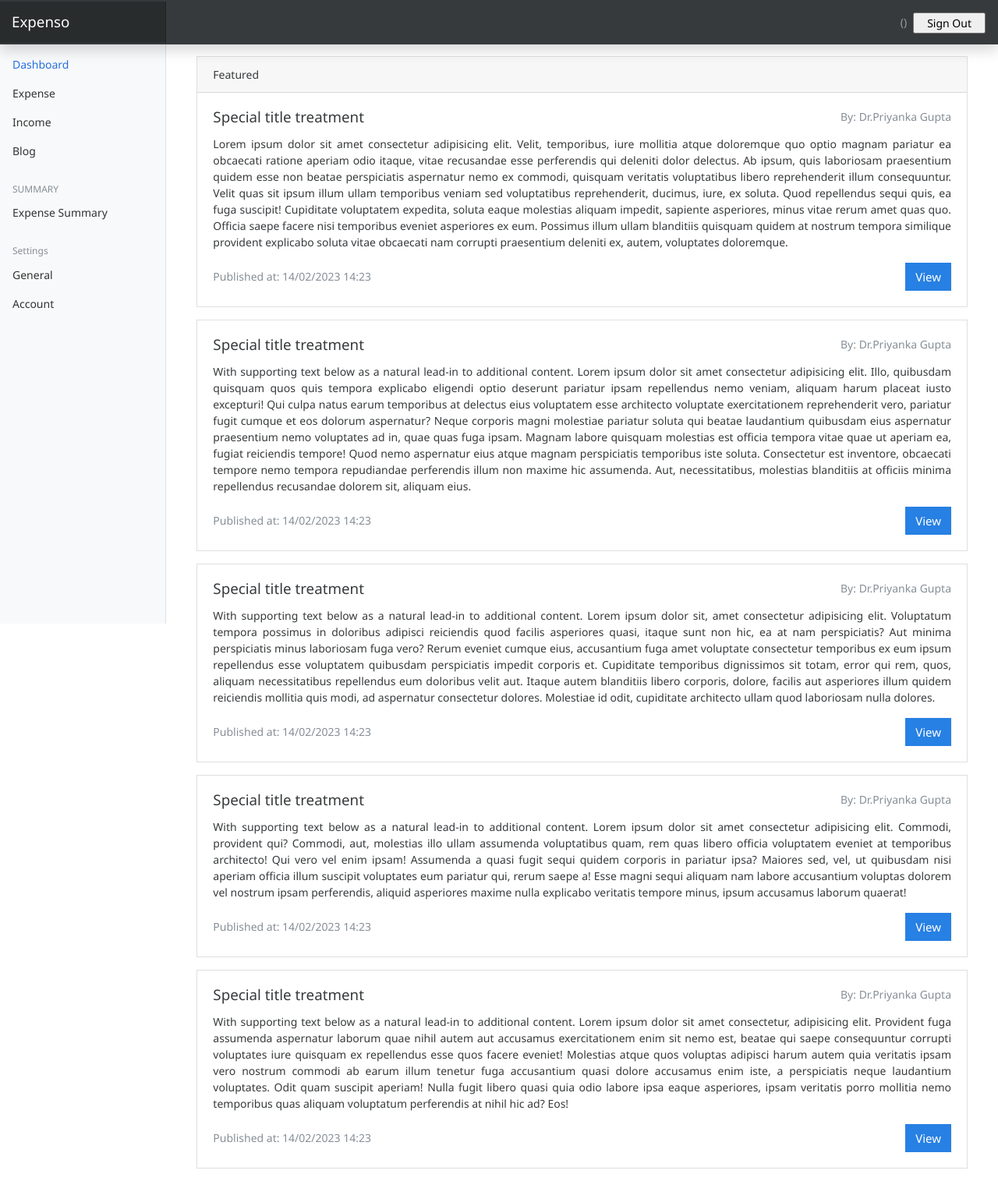
After one commit to Riti03/Income_Expense_Website, a Django app: page /blog/blog-page/ in a window 1280 px wide. The commit adds this page. Shown: the whole page at 78% size. Run offline with Django 3.2, Linux system fonts and the light colour scheme; some libraries are stand-ins or nearby versions.

Commit message:
Added the Blog page UI

```diff
--- a/expensewebsite/expensewebsite/settings.py
+++ b/expensewebsite/expensewebsite/settings.py
@@ -141,4 +141,7 @@ EMAIL_HOST_USER = 'ritimukherjee7@gmail.com'
 EMAIL_USE_TLS = True
 DEFAULT_FROM_EMAIL = 'ritimukherjee7@gmail.com'
 EMAIL_PORT = 587
-EMAIL_HOST_PASSWORD = 'ymhwbremvfsqmtfl'
+EMAIL_HOST_PASSWORD = 'tuwerkmavutzsfwt'
+
+
+DEFAULT_AUTO_FIELD =  'django.db.models.AutoField'
--- a/expensewebsite/expensewebsite/urls.py
+++ b/expensewebsite/expensewebsite/urls.py
@@ -20,6 +20,8 @@ urlpatterns = [
     path('',include('expense.urls')),
     path('authentication/',include('authentication.urls')),
     path('preferences/', include('userpreferences.urls')),
-     path('income/', include('userincome.urls')),
+    path('income/', include('userincome.urls')),
+    path('blog/', include('userincome.urls')),
     path('admin/', admin.site.urls),
+
 ]
--- /dev/null
+++ b/expensewebsite/templates/income/blog.html
@@ -0,0 +1,121 @@
+{% extends 'base.html' %}
+{% load static %}
+
+{% block content %}
+<div class="container mt-4">
+
+    <div class="card my-2">
+        <div class="card-header">
+          Featured
+        </div>
+        <div class="card-body">
+            <div class="row">
+                <div class="col-6">
+                    <h5 class="card-title" style="font-weight: 500;">Special title treatment</h5>
+                </div>
+                <div class="col-6">
+                    <span class="text-muted" style="float: right;">By: Dr.Priyanka Gupta</span>
+                </div>
+            </div>
+
+          <p class="card-text" style="text-align: justify;">Lorem ipsum dolor sit amet consectetur adipisicing elit. Velit, temporibus, iure mollitia atque doloremque quo optio magnam pariatur ea obcaecati ratione aperiam odio itaque, vitae recusandae esse perferendis qui deleniti dolor delectus. Ab ipsum, quis laboriosam praesentium quidem esse non beatae perspiciatis aspernatur nemo ex commodi, quisquam veritatis voluptatibus libero reprehenderit illum consequuntur. Velit quas sit ipsum illum ullam temporibus veniam sed voluptatibus reprehenderit, ducimus, iure, ex soluta. Quod repellendus sequi quis, ea fuga suscipit! Cupiditate voluptatem expedita, soluta eaque molestias aliquam impedit, sapiente asperiores, minus vitae rerum amet quas quo. Officia saepe facere nisi temporibus eveniet asperiores ex eum. Possimus illum ullam blanditiis quisquam quidem at nostrum tempora similique provident explicabo soluta vitae obcaecati nam corrupti praesentium deleniti ex, autem, voluptates doloremque.</p>
+          <div class="row">
+            <div class="col-6 d-flex align-items-center">
+                <span class="text-muted">Published at: 14/02/2023 14:23</span>
+            </div>
+            <div class="col-6">
+                <a href="#" class="btn btn-primary" style="float: right;">View</a>
+            </div>
+          </div>
+        </div>
+      </div>
+      <div class="card my-3">
+        <div class="card-body">
+            <div class="row">
+                <div class="col-6">
+                    <h5 class="card-title" style="font-weight: 500;">Special title treatment</h5>
+                </div>
+                <div class="col-6">
+                    <span class="text-muted" style="float: right;">By: Dr.Priyanka Gupta</span>
+                </div>
+            </div>
+          <p class="card-text"style="text-align: justify;">With supporting text below as a natural lead-in to additional content. Lorem ipsum dolor sit amet consectetur adipisicing elit. Illo, quibusdam quisquam quos quis tempora explicabo eligendi optio deserunt pariatur ipsam repellendus nemo veniam, aliquam harum placeat iusto excepturi! Qui culpa natus earum temporibus at delectus eius voluptatem esse architecto voluptate exercitationem reprehenderit vero, pariatur fugit cumque et eos dolorum aspernatur? Neque corporis magni molestiae pariatur soluta qui beatae laudantium quibusdam eius aspernatur praesentium nemo voluptates ad in, quae quas fuga ipsam. Magnam labore quisquam molestias est officia tempora vitae quae ut aperiam ea, fugiat reiciendis tempore! Quod nemo aspernatur eius atque magnam perspiciatis temporibus iste soluta. Consectetur est inventore, obcaecati tempore nemo tempora repudiandae perferendis illum non maxime hic assumenda. Aut, necessitatibus, molestias blanditiis at officiis minima repellendus recusandae dolorem sit, aliquam eius.</p>
+          <div class="row">
+            <div class="col-6 d-flex align-items-center">
+                <span class="text-muted">Published at: 14/02/2023 14:23</span>
+            </div>
+            <div class="col-6">
+                <a href="#" class="btn btn-primary" style="float: right;">View</a>
+            </div>
+          </div>
+        </div>
+      </div>
+      <div class="card my-3">
+        <div class="card-body">
+            <div class="row">
+                <div class="col-6">
+                    <h5 class="card-title" style="font-weight: 500;">Special title treatment</h5>
+                </div>
+                <div class="col-6">
+                    <span class="text-muted" style="float: right;">By: Dr.Priyanka Gupta</span>
+                </div>
+            </div>
+          <p class="card-text" style="text-align: justify;">With supporting text below as a natural lead-in to additional content. Lorem ipsum dolor sit, amet consectetur adipisicing elit. Voluptatum tempora possimus in doloribus adipisci reiciendis quod facilis asperiores quasi, itaque sunt non hic, ea at nam perspiciatis? Aut minima perspiciatis minus laboriosam fuga vero? Rerum eveniet cumque eius, accusantium fuga amet voluptate consectetur temporibus ex eum ipsum repellendus esse voluptatem quibusdam perspiciatis impedit corporis et. Cupiditate temporibus dignissimos sit totam, error qui rem, quos, aliquam necessitatibus repellendus eum doloribus velit aut. Itaque autem blanditiis libero corporis, dolore, facilis aut asperiores illum quidem reiciendis mollitia quis modi, ad aspernatur consectetur dolores. Molestiae id odit, cupiditate architecto ullam quod laboriosam nulla dolores.</p>
+          <div class="row">
+            <div class="col-6 d-flex align-items-center">
+                <span class="text-muted">Published at: 14/02/2023 14:23</span>
+            </div>
+            <div class="col-6">
+                <a href="#" class="btn btn-primary" style="float: right;">View</a>
+            </div>
+          </div>
+        </div>
+      </div>
+      <div class="card my-3">
+        <div class="card-body">
+            <div class="row">
+                <div class="col-6">
+                    <h5 class="card-title" style="font-weight: 500;">Special title treatment</h5>
+                </div>
+                <div class="col-6">
+                    <span class="text-muted" style="float: right;">By: Dr.Priyanka Gupta</span>
+                </div>
+            </div>
+          <p class="card-text" style="text-align: justify;">With supporting text below as a natural lead-in to additional content. Lorem ipsum dolor sit amet consectetur adipisicing elit. Commodi, provident qui? Commodi, aut, molestias illo ullam assumenda voluptatibus quam, rem quas libero officia voluptatem eveniet at temporibus architecto! Qui vero vel enim ipsam! Assumenda a quasi fugit sequi quidem corporis in pariatur ipsa? Maiores sed, vel, ut quibusdam nisi aperiam officia illum suscipit voluptates eum pariatur qui, rerum saepe a! Esse magni sequi aliquam nam labore accusantium voluptas dolorem vel nostrum ipsam perferendis, aliquid asperiores maxime nulla explicabo veritatis tempore minus, ipsum accusamus laborum quaerat!</p>
+          <div class="row">
+            <div class="col-6 d-flex align-items-center">
+                <span class="text-muted">Published at: 14/02/2023 14:23</span>
+            </div>
+            <div class="col-6">
+                <a href="#" class="btn btn-primary" style="float: right;">View</a>
+            </div>
+          </div>
+        </div>
+      </div>
+      <div class="card my-3">
+        <div class="card-body">
+            <div class="row">
+                <div class="col-6">
+                    <h5 class="card-title" style="font-weight: 500;">Special title treatment</h5>
+                </div>
+                <div class="col-6">
+                    <span class="text-muted" style="float: right;">By: Dr.Priyanka Gupta</span>
+                </div>
+            </div>
+          <p class="card-text" style="text-align: justify;">With supporting text below as a natural lead-in to additional content. Lorem ipsum dolor sit amet consectetur, adipisicing elit. Provident fuga assumenda aspernatur laborum quae nihil autem aut accusamus exercitationem enim sit nemo est, beatae qui saepe consequuntur corrupti voluptates iure quisquam ex repellendus esse quos facere eveniet! Molestias atque quos voluptas adipisci harum autem quia veritatis ipsam vero nostrum commodi ab earum illum tenetur fuga accusantium quasi dolore accusamus enim iste, a perspiciatis neque laudantium voluptates. Odit quam suscipit aperiam! Nulla fugit libero quasi quia odio labore ipsa eaque asperiores, ipsam veritatis porro mollitia nemo temporibus quas aliquam voluptatum perferendis at nihil hic ad? Eos!</p>
+          <div class="row">
+            <div class="col-6 d-flex align-items-center">
+                <span class="text-muted">Published at: 14/02/2023 14:23</span>
+            </div>
+            <div class="col-6">
+                <a href="#" class="btn btn-primary" style="float: right;">View</a>
+            </div>
+          </div>
+        </div>
+      </div>
+</div>
+
+<script src="{%static 'js/searchIncome.js'%}"></script>
+
+
+{% endblock %}
--- a/expensewebsite/templates/partials/_sidebar.html
+++ b/expensewebsite/templates/partials/_sidebar.html
@@ -19,6 +19,12 @@
             <a class="nav-link" href="/income">
               <span data-feather="file" class="align-text-bottom"></span>
               Income
+            </a>
+          </li>
+          <li class="nav-item">
+            <a class="nav-link" href="/blog/blog-page">
+              <span data-feather="file" class="align-text-bottom"></span>
+              Blog
             </a>
           </li>
       </ul>
--- a/expensewebsite/userincome/urls.py
+++ b/expensewebsite/userincome/urls.py
@@ -9,6 +9,9 @@ urlpatterns = [
     path('add-income/',views.add_income,name='add-income'),
     path('edit-income/<int:id>/', views.income_edit, name="income-edit"),
     path('income-delete/<int:id>', views.delete_income, name="income-delete"),
+
+    path('blog-page/',views.blog_page,name='blog_page'),
+
     path('search-income', csrf_exempt(views.search_income),name="search_income"),
 
 ]
--- a/expensewebsite/userincome/views.py
+++ b/expensewebsite/userincome/views.py
@@ -112,3 +112,10 @@ def delete_income(request, id):
     income.delete()
     messages.success(request, 'Record removed')
     return redirect('income')
+
+
+
+#blog part starts here
+
+def blog_page(request):
+    return render(request, 'income/blog.html')
```
Also changed, not shown: expensewebsite/authentication/views.py (+4 -4 lines).
